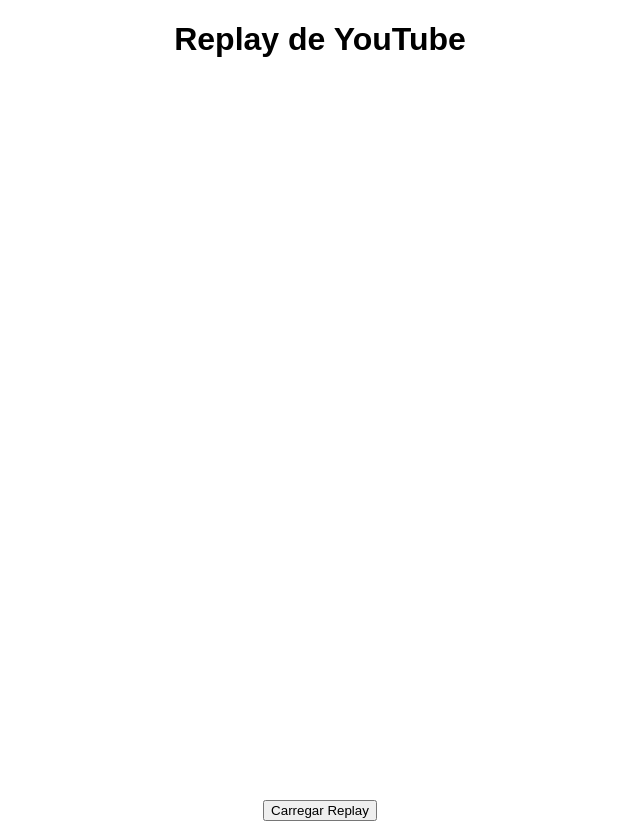
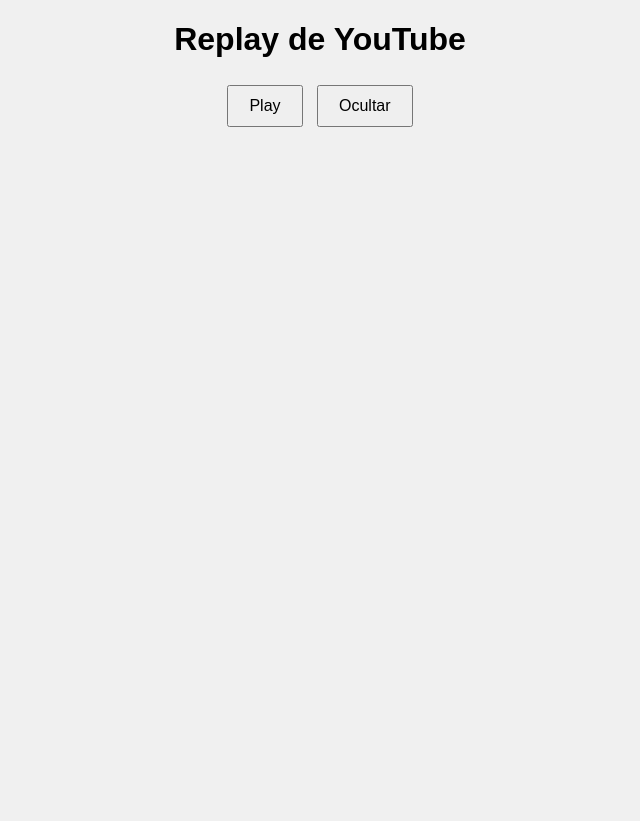
Before and after one commit to lucashf20/TRANSMISS-O-COM-RAPLAY, a plain HTML site: page index.html in a window 1280 px wide. Shown: the whole page, without its empty margins (320-960 px from the left). After the commit the page ends 800 px from the top, so only its background shows below. Drawn offline with Linux system fonts and the light colour scheme.

Commit message:
Atualizar E Criar plays

```diff
--- a/index.html
+++ b/index.html
@@ -10,12 +10,16 @@
             text-align: center;
             margin: 0;
             padding: 0;
+            background-color: #f0f0f0;
         }
         .video-container {
             position: relative;
             width: 100%;
+            max-width: 560px;
             height: 0;
             padding-bottom: 56.25%;
+            margin: 20px auto;
+            display: none; /* Inicialmente escondido */
         }
         .video-container iframe {
             position: absolute;
@@ -24,22 +28,39 @@
             width: 100%;
             height: 100%;
         }
+        .controls {
+            margin-top: 20px;
+        }
+        button {
+            padding: 10px 20px;
+            font-size: 16px;
+            margin: 5px;
+            cursor: pointer;
+        }
     </style>
 </head>
 <body>
     <h1>Replay de YouTube</h1>
-    <div class="video-container">
+    <div class="video-container" id="video-container">
         <iframe id="youtube-video" src="" frameborder="0" allow="accelerometer; autoplay; clipboard-write; encrypted-media; gyroscope; picture-in-picture" allowfullscreen></iframe>
     </div>
-    <button onclick="loadReplay()">Carregar Replay</button>
+    <div class="controls">
+        <button onclick="showVideo()">Play</button>
+        <button onclick="hideVideo()">Ocultar</button>
+    </div>
 
     <script>
-        function loadReplay() {
-            var videoId = prompt("Por favor, insira o ID do vídeo do YouTube:");
-            if (videoId) {
-                var iframe = document.getElementById("youtube-video");
-                iframe.src = "https://www.youtube.com/embed/" + videoId + "?autoplay=1&loop=1&playlist=" + videoId;
-            }
+        function showVideo() {
+            var videoId = 'YOUR_YOUTUBE_VIDEO_ID'; // Substitua pelo ID do vídeo do YouTube que deseja usar
+            var iframe = document.getElementById("youtube-video");
+            iframe.src = "https://www.youtube.com/embed/" + videoId + "?autoplay=1&loop=1&playlist=" + videoId + "&start=0&end=8";
+            document.getElementById("video-container").style.display = 'block';
+        }
+
+        function hideVideo() {
+            var iframe = document.getElementById("youtube-video");
+            iframe.src = "";
+            document.getElementById("video-container").style.display = 'none';
         }
     </script>
 </body>
```
